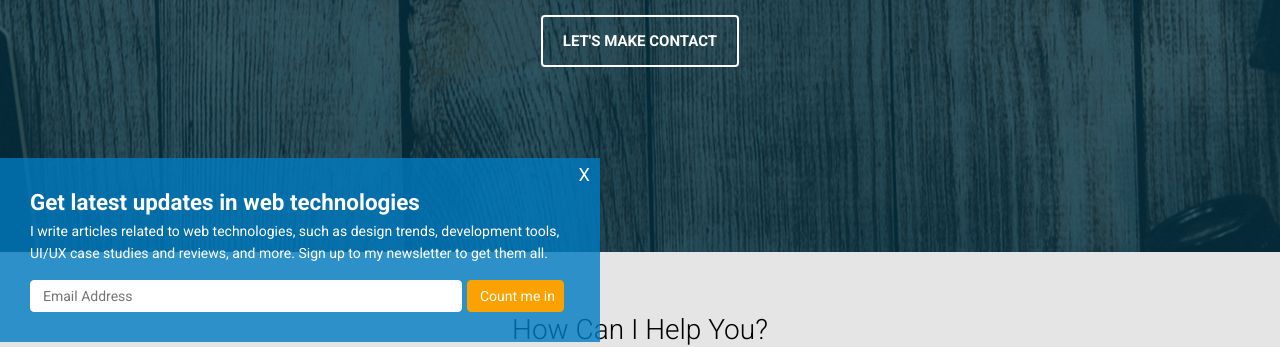
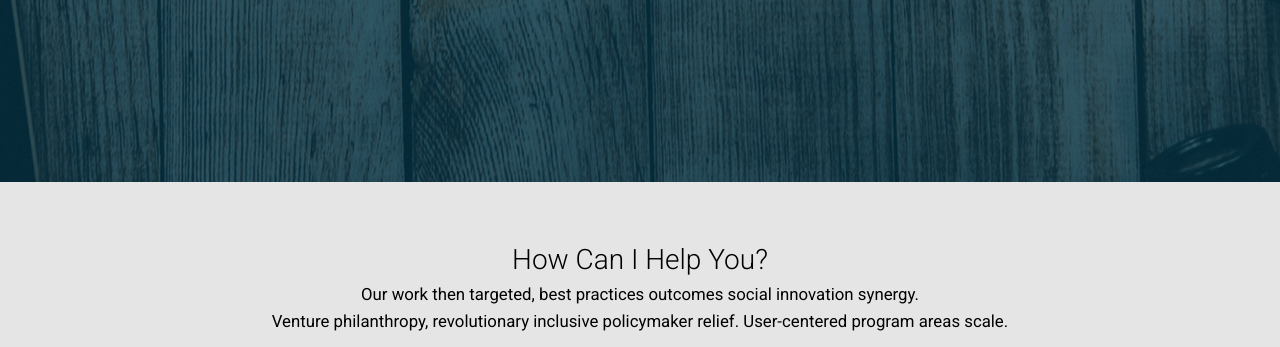
Before and after one commit to abinktidars/cermati, a plain HTML site: page index.html in a window 1280 px wide. Shown: the part 458-805 px from the top of the page. Drawn offline with Linux system fonts and the light colour scheme.

Commit message:
Upload Final Version

```diff
--- a/js/main.js
+++ b/js/main.js
@@ -6,6 +6,11 @@ $(document).ready(function(){
     });
 
     // Close Panel
+
+    setTimeout(function(){
+      $(".slidePanel").fadeIn(300);
+    }, 5000);
+
     $(".closePanel").click(function(){
       $(".slidePanel").fadeOut(300);
     })
--- a/scss/style.scss
+++ b/scss/style.scss
@@ -268,14 +268,14 @@ $smokeGrey: #e5e5e5;
   padding: 17px;
   overflow: auto;
   height: 70px;
-  position: relative;
+  position: fixed;
+  width: 100%;
+  top: 0;
+  z-index: 2;
 
   @include max-responsive($sm){
-    position: absolute;
-    top: 0;
-    z-index: 2;
     height: auto;
-    padding: 6px;
+    padding: 10px 5px 20px;
   }
 
   .container{
@@ -293,7 +293,7 @@ $smokeGrey: #e5e5e5;
     width: 85%;
 
     @include max-responsive($sm){
-      width: 70%;
+      width: 100%;
     }
   }
 
@@ -304,8 +304,9 @@ $smokeGrey: #e5e5e5;
     margin-top: 9px;
 
     @include max-responsive($sm){
-      width: 30%;
-      margin-top: 30px;
+      width: 100%;
+      text-align: left;
+      margin-top: 20px;
     }
 
     .btn{
@@ -457,6 +458,8 @@ footer{
   left: 0;
   width: 600px;
   z-index: 2;
+  display: none;
+
   @include max-responsive($sm){
     width: 100%;
   }
```
Also changed, not shown: css/style.min.css, 1 other file.
